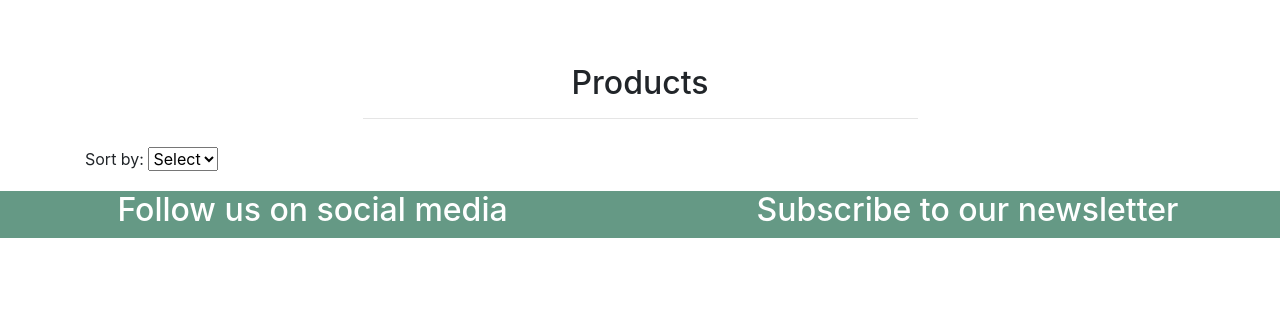
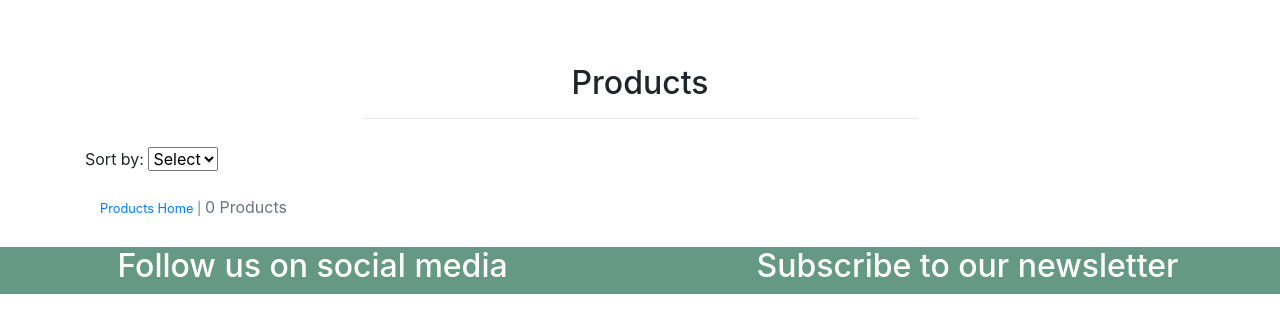
Before and after one commit to sofiawallq/vintage-corner, a Django app: a page that uses products/templates/products/products.html in a window 1280 px wide. Shown: the part 128-461 px from the top of the page. Run offline with Django 5.2, Linux system fonts and the light colour scheme; tables that the repository leaves empty hold one stand-in row (values such as "Sample post"); some libraries are stand-ins or nearby versions.

Commit message:
add function to show  user information about currently active search query or filter

```diff
--- a/products/templates/products/products.html
+++ b/products/templates/products/products.html
@@ -6,6 +6,11 @@
     <div class="row products-header">
         <div class="col-12 text-center mt-8">
             <h2>Products</h2>
+            {% for c in current_categories %}
+                <a class="category-badge text-decoration-none" href="{% url 'products' %}?category={{ c.name }}">
+                    <span class="p-2 mt-2 badge badge-white text-black rounded-0 border border-dark">{{ c.friendly_name }}</span>
+                </a>
+            {% endfor %}
             <hr class="w-50 mb-1">
         </div>
     </div>
@@ -27,8 +32,15 @@
         </div>
     </div>
 </div>
-
 <div class="container">
+    <div class="col-12 col-md-6 order-md-first">
+        <p class="text-muted mt-3 text-center text-md-left">
+            {% if search_term or current_categories or current_sorting != 'None_None' %}
+                <span class="small"><a href="{% url 'products' %}">Products Home</a> | </span>
+            {% endif %}
+            {{ products|length }} Products{% if search_term %} found for <strong>"{{ search_term }}"</strong>{% endif %}
+        </p>
+    </div>
     <div class="row justify-content-center">
         <div class="product-container col-12 col-md-10">
             <div class="row mt-1 mb-2">
--- a/static/css/base.css
+++ b/static/css/base.css
@@ -57,6 +57,11 @@ html {
     color: white;
 }
 
+a.category-badge > span.badge:hover {
+    background: #212529 !important;
+    color: #fff !important;
+}
+
 /* Callout */
 .jumbotron-header {
     margin: auto;
```
